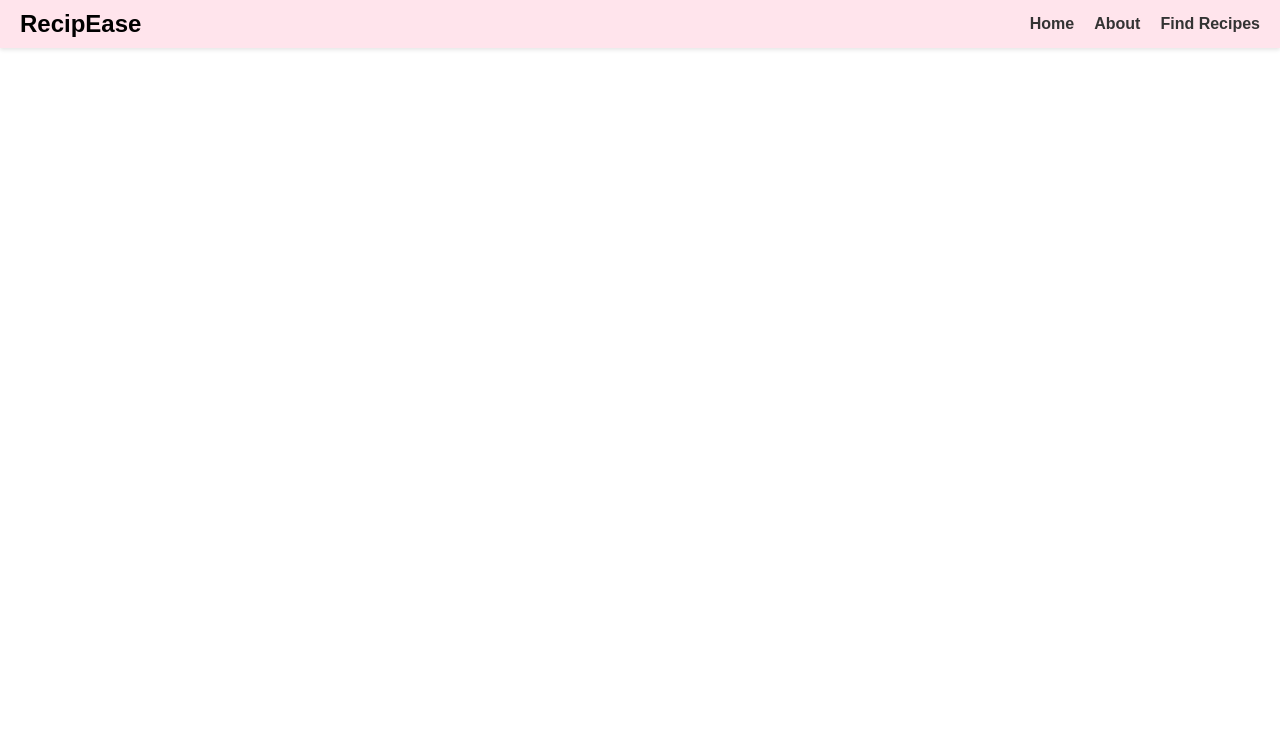
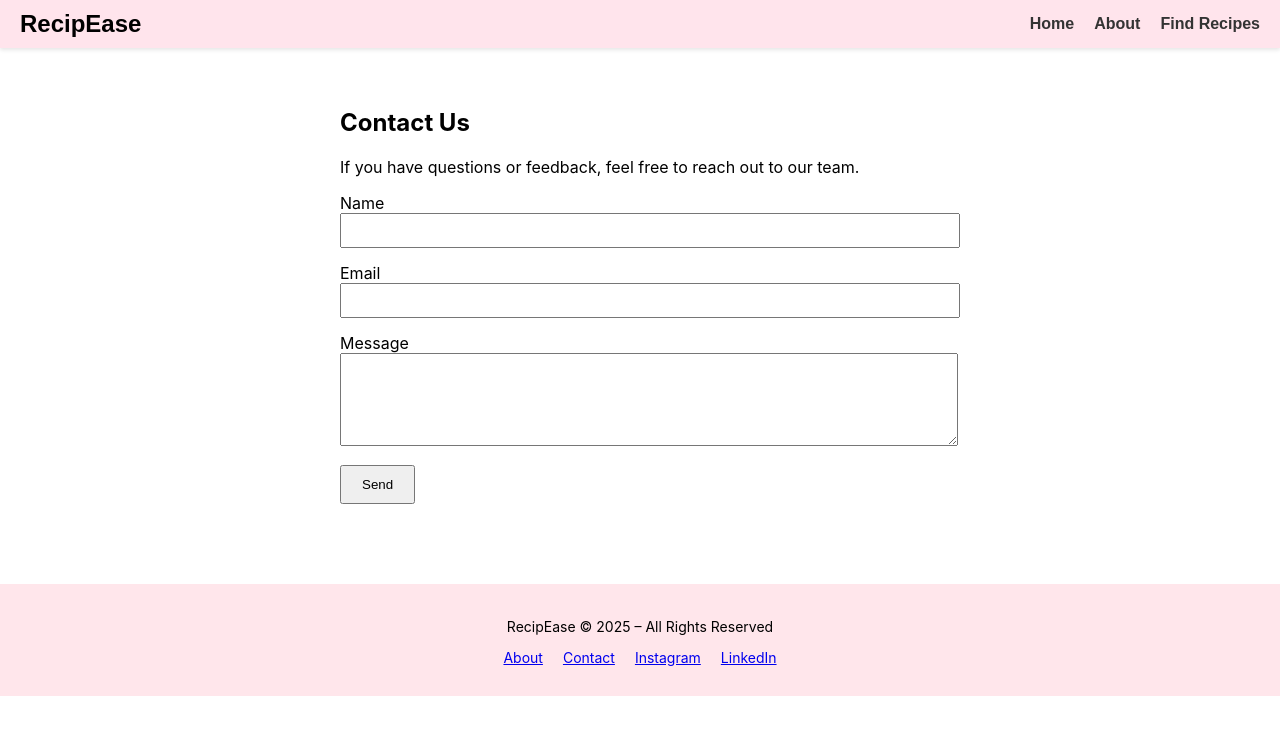
Before and after one commit to ishratarshad/RecipEase, a React (Create React App) app in the folder client/: page /contact in a window 1280 px wide. Shown: the top 734 px of the page. Built offline with nearby package versions, Linux system fonts and the light colour scheme; no server answers; the HTML template or start-up script is replaced by a standard one.

Commit message:
about page fixed

```diff
--- a/client/src/App.js
+++ b/client/src/App.js
@@ -3,8 +3,10 @@ import { BrowserRouter as Router, Routes, Route } from 'react-router-dom';
 import axios from 'axios';
 
 import Navbar from './components/Navbar';
+import Footer from './components/Footer';
 import Home from './components/Home';
 import About from './components/About';
+import Contact from './components/Contact';
 import RecipeForm from './components/RecipeForm';
 import RecipeList from './components/RecipeList';
 import RecipeDetail from './components/RecipeDetail';
@@ -62,10 +64,13 @@ function App() {
           {/* Home page with welcome and image slideshow */}
           <Route path="/" element={<Home />} />
 
-          {/* About page with info about RecipEase */}
+          {/* About page */}
           <Route path="/about" element={<About />} />
 
-          {/* Search page with form and results */}
+          {/* Contact page */}
+          <Route path="/contact" element={<Contact />} />
+
+          {/* Search page with filters and recipe results */}
           <Route
             path="/search"
             element={
@@ -78,9 +83,11 @@ function App() {
             }
           />
 
-          {/* Detailed recipe view */}
+          {/* Single recipe detail */}
           <Route path="/recipe/:id" element={<RecipeDetail />} />
         </Routes>
+
+        <Footer />
       </div>
     </Router>
   );
--- /dev/null
+++ b/client/src/components/Contact.jsx
@@ -0,0 +1,31 @@
+import React from 'react';
+
+const Contact = () => {
+  return (
+    <div style={{ padding: '40px', maxWidth: '600px', margin: '0 auto' }}>
+      <h2>Contact Us</h2>
+      <p>If you have questions or feedback, feel free to reach out to our team.</p>
+
+      <form>
+        <div style={{ marginBottom: '15px' }}>
+          <label>Name</label><br />
+          <input type="text" name="name" style={{ width: '100%', padding: '8px' }} required />
+        </div>
+
+        <div style={{ marginBottom: '15px' }}>
+          <label>Email</label><br />
+          <input type="email" name="email" style={{ width: '100%', padding: '8px' }} required />
+        </div>
+
+        <div style={{ marginBottom: '15px' }}>
+          <label>Message</label><br />
+          <textarea name="message" rows="5" style={{ width: '100%', padding: '8px' }} required />
+        </div>
+
+        <button type="submit" style={{ padding: '10px 20px' }}>Send</button>
+      </form>
+    </div>
+  );
+};
+
+export default Contact;
--- /dev/null
+++ b/client/src/components/Footer.jsx
@@ -0,0 +1,28 @@
+import React from 'react';
+import { Link } from 'react-router-dom';
+
+const Footer = () => {
+  return (
+    <footer style={{
+      marginTop: '40px',
+      padding: '20px',
+      backgroundColor: '#ffe6eb',
+      textAlign: 'center',
+      fontSize: '14px'
+    }}>
+      <p>RecipEase © 2025 – All Rights Reserved</p>
+      <div style={{ margin: '10px 0' }}>
+        <Link to="/about" style={{ margin: '0 10px' }}>About</Link>
+        <Link to="/contact" style={{ margin: '0 10px' }}>Contact</Link>
+        <a href="https://www.instagram.com" target="_blank" rel="noopener noreferrer" style={{ margin: '0 10px' }}>
+          Instagram
+        </a>
+        <a href="https://www.linkedin.com" target="_blank" rel="noopener noreferrer" style={{ margin: '0 10px' }}>
+          LinkedIn
+        </a>
+      </div>
+    </footer>
+  );
+};
+
+export default Footer;
```
